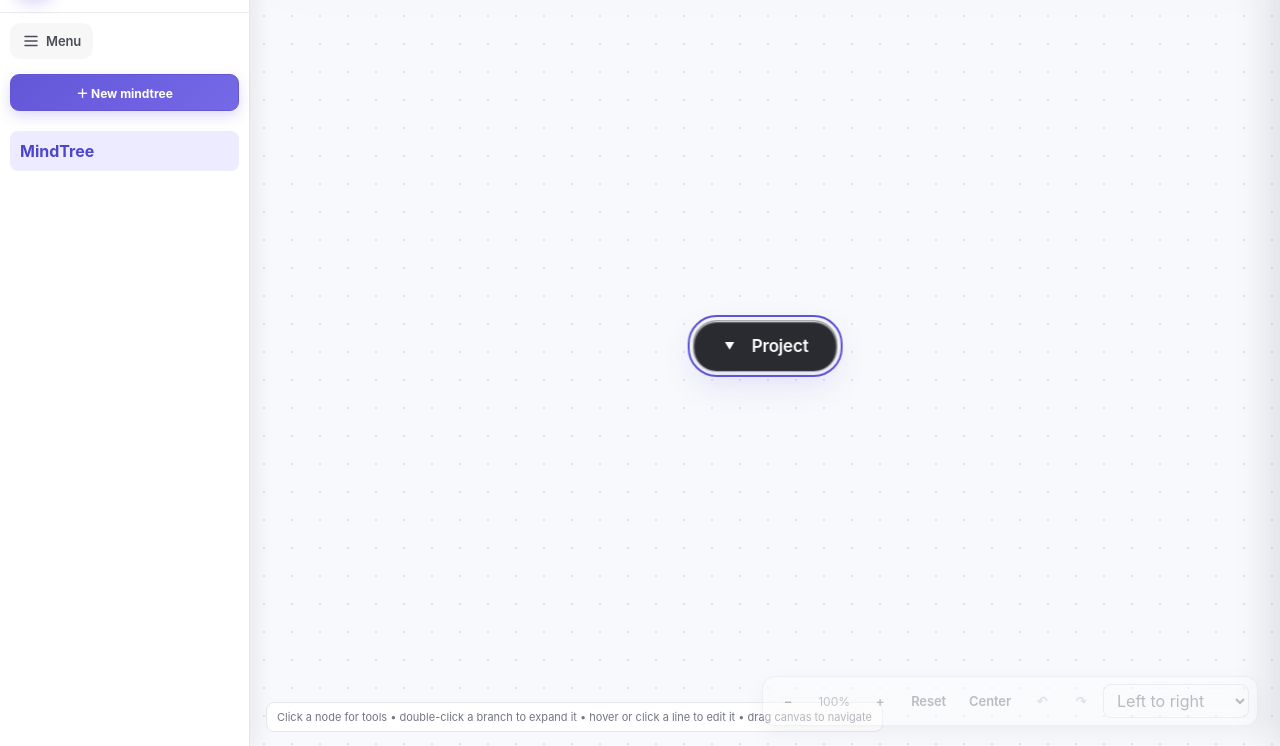
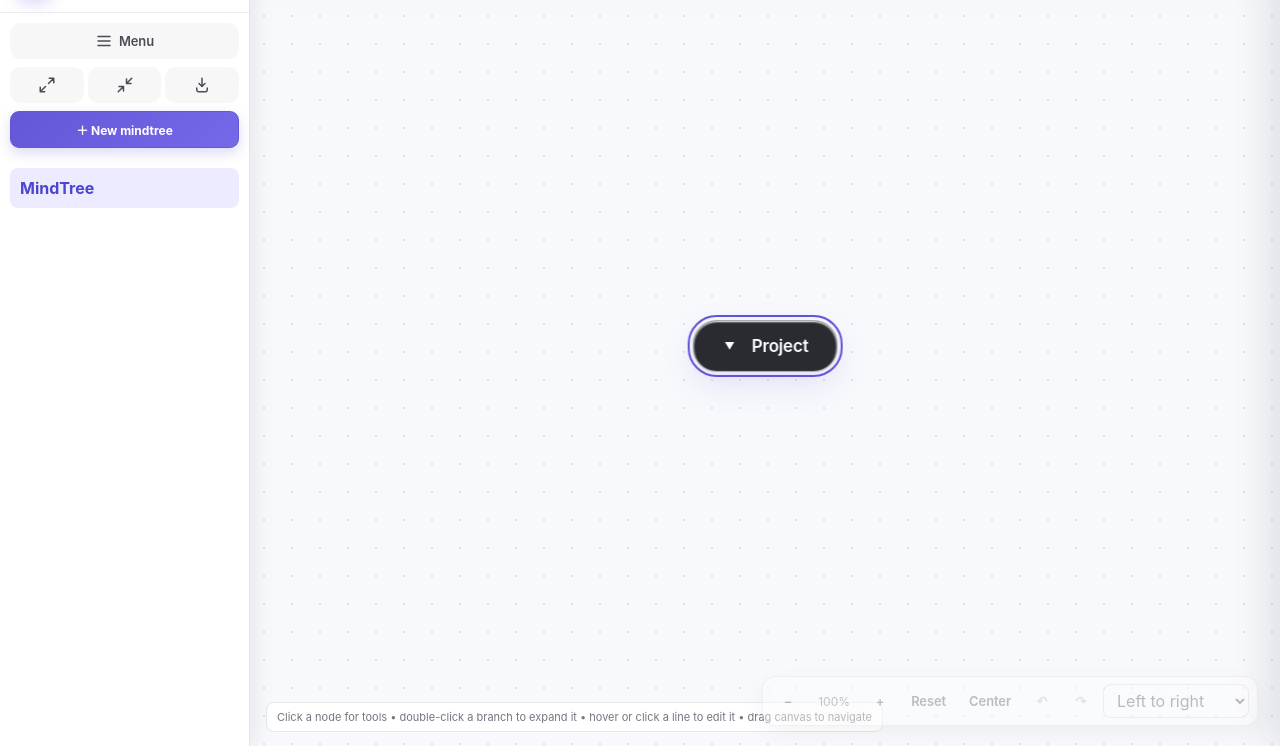
Before and after one commit to BharatAdhana/MindTree, a website: page index.html in a window 1280 px wide. Shown: the part 54-800 px from the top of the page. Drawn offline with Linux system fonts and the light colour scheme.

Commit message:
Move Expand/Collapse and Import tools out of dropdown menu into sidebar

```diff
--- a/index.html
+++ b/index.html
@@ -275,8 +275,8 @@ textarea:focus{border-color:#8179ed;box-shadow:0 0 0 3px #eeedff}
 
 <aside id="projectRail" class="project-rail open">
   <div class="project-head"><div class="app-logo" aria-label="Project Mind Graph"><svg viewBox="0 0 24 24" fill="none" aria-hidden="true"><path d="M7 7.5 12 12m0 0 5-4.5M12 12v5" stroke="currentColor" stroke-width="1.8" stroke-linecap="round"/><circle cx="7" cy="7" r="2.5" fill="currentColor"/><circle cx="17" cy="7" r="2.5" fill="currentColor"/><circle cx="12" cy="17" r="2.5" fill="currentColor"/><circle cx="12" cy="12" r="2.2" fill="#C9C4FF"/></svg></div><div class="project-brand"><strong>MindTree</strong><span>Project workspace</span></div><button id="closeProjects" class="close" title="Collapse sidebar">✕</button></div>
-  <div class="side-actions" style="padding:10px;margin:0">
-    <div style="position:relative;margin-bottom:8px">
+  <div class="side-actions" style="padding:10px;margin:0; flex-direction:column; gap:8px;">
+    <div style="position:relative;">
       <button class="tool" id="mainMenuBtn" title="Menu" onclick="toggleMainMenu(event)" style="width:100%;justify-content:center;background:rgba(0,0,0,0.03)"><svg class="tool-icon" viewBox="0 0 24 24" aria-hidden="true"><path d="M4 6h16M4 12h16M4 18h16" stroke="currentColor" stroke-width="2" stroke-linecap="round"/></svg><span class="label">Menu</span></button>
       <div id="mainMenuDropdown" class="menu-dropdown" style="left:100%;top:0;margin-top:0;margin-left:8px;">
         <div class="group" aria-label="Quick actions"><span class="group-label">Create</span>
@@ -287,14 +287,12 @@ textarea:focus{border-color:#8179ed;box-shadow:0 0 0 3px #eeedff}
         <div class="group" aria-label="Selected file actions"><span class="group-label">File</span>
           <button class="tool" id="codeTop" title="Open file code"><svg class="tool-icon" viewBox="0 0 24 24" aria-hidden="true"><path d="m8 9-3 3 3 3M16 9l3 3-3 3M14 5l-4 14"/></svg><span class="label">Code</span></button>
         </div>
-        <div class="group" aria-label="View actions"><span class="group-label">View</span>
-          <button class="tool" id="expandAllTop" title="Expand all folders" onclick="expandAll(true); document.getElementById('mainMenuDropdown').classList.remove('show');"><svg class="tool-icon" viewBox="0 0 24 24" aria-hidden="true"><path d="M15 3h6v6M9 21H3v-6M21 3l-7 7M3 21l7-7" stroke="currentColor" stroke-width="2" stroke-linecap="round" stroke-linejoin="round"/></svg><span class="label">Expand All</span></button>
-          <button class="tool" id="collapseAllTop" title="Collapse all folders" onclick="expandAll(false); document.getElementById('mainMenuDropdown').classList.remove('show');"><svg class="tool-icon" viewBox="0 0 24 24" aria-hidden="true"><path d="M4 14h6v6M20 10h-6V4M14 10l7-7M10 14l-7 7" stroke="currentColor" stroke-width="2" stroke-linecap="round" stroke-linejoin="round"/></svg><span class="label">Collapse All</span></button>
-        </div>
-        <div class="topbar-section">
-          <button class="tool" id="importTop" title="Import a project structure" onclick="document.getElementById('mainMenuDropdown').classList.remove('show');"><svg class="tool-icon" viewBox="0 0 24 24" aria-hidden="true"><path d="M12 3v11m0 0-4-4m4 4 4-4M5 16v2.4A2.6 2.6 0 0 0 7.6 21h8.8a2.6 2.6 0 0 0 2.6-2.6V16"/></svg><span class="label">Import</span></button>
-        </div>
       </div>
+    </div>
+    <div style="display:flex; justify-content:space-between; gap:4px;">
+      <button class="tool" id="expandAllTop" title="Expand all folders" onclick="expandAll(true);" style="flex:1;justify-content:center;background:rgba(0,0,0,0.03)"><svg class="tool-icon" viewBox="0 0 24 24" aria-hidden="true"><path d="M15 3h6v6M9 21H3v-6M21 3l-7 7M3 21l7-7" stroke="currentColor" stroke-width="2" stroke-linecap="round" stroke-linejoin="round"/></svg></button>
+      <button class="tool" id="collapseAllTop" title="Collapse all folders" onclick="expandAll(false);" style="flex:1;justify-content:center;background:rgba(0,0,0,0.03)"><svg class="tool-icon" viewBox="0 0 24 24" aria-hidden="true"><path d="M4 14h6v6M20 10h-6V4M14 10l7-7M10 14l-7 7" stroke="currentColor" stroke-width="2" stroke-linecap="round" stroke-linejoin="round"/></svg></button>
+      <button class="tool" id="importTop" title="Import a project structure" style="flex:1;justify-content:center;background:rgba(0,0,0,0.03)"><svg class="tool-icon" viewBox="0 0 24 24" aria-hidden="true"><path d="M12 3v11m0 0-4-4m4 4 4-4M5 16v2.4A2.6 2.6 0 0 0 7.6 21h8.8a2.6 2.6 0 0 0 2.6-2.6V16"/></svg></button>
     </div>
     <button id="newProject" class="action primary" style="width:100%">＋ New mindtree</button>
   </div>
```
Also changed, not shown: dist/index.html.
